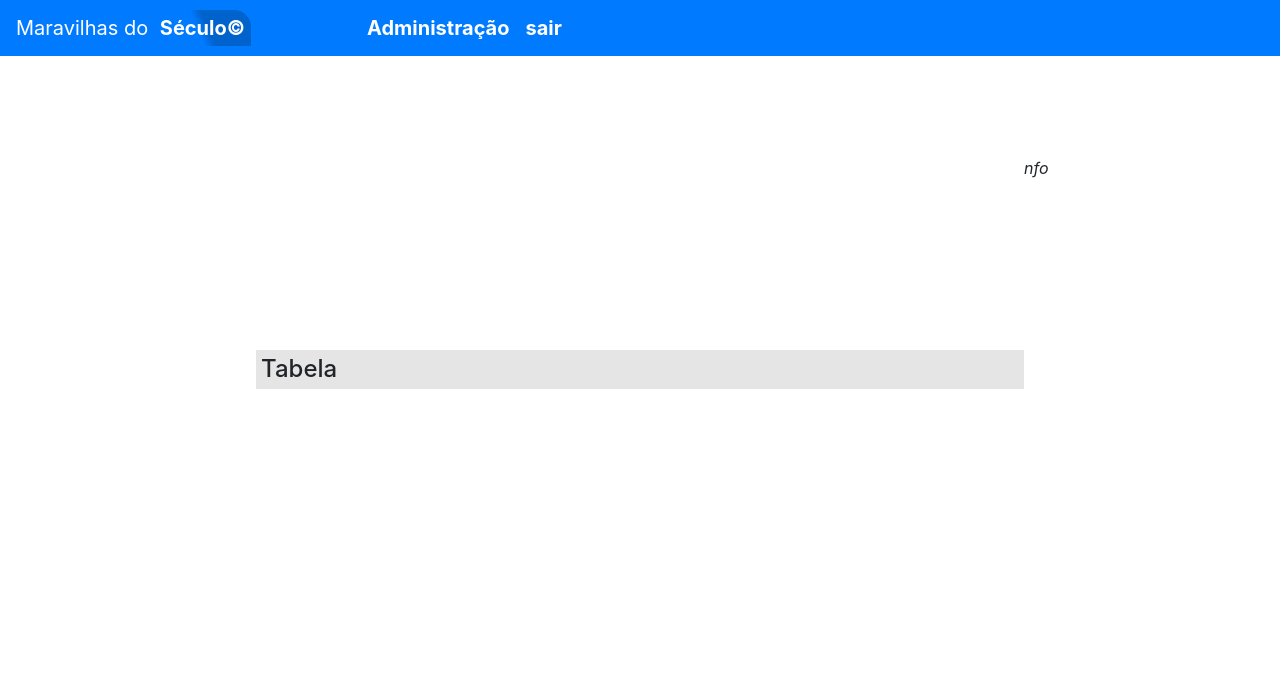
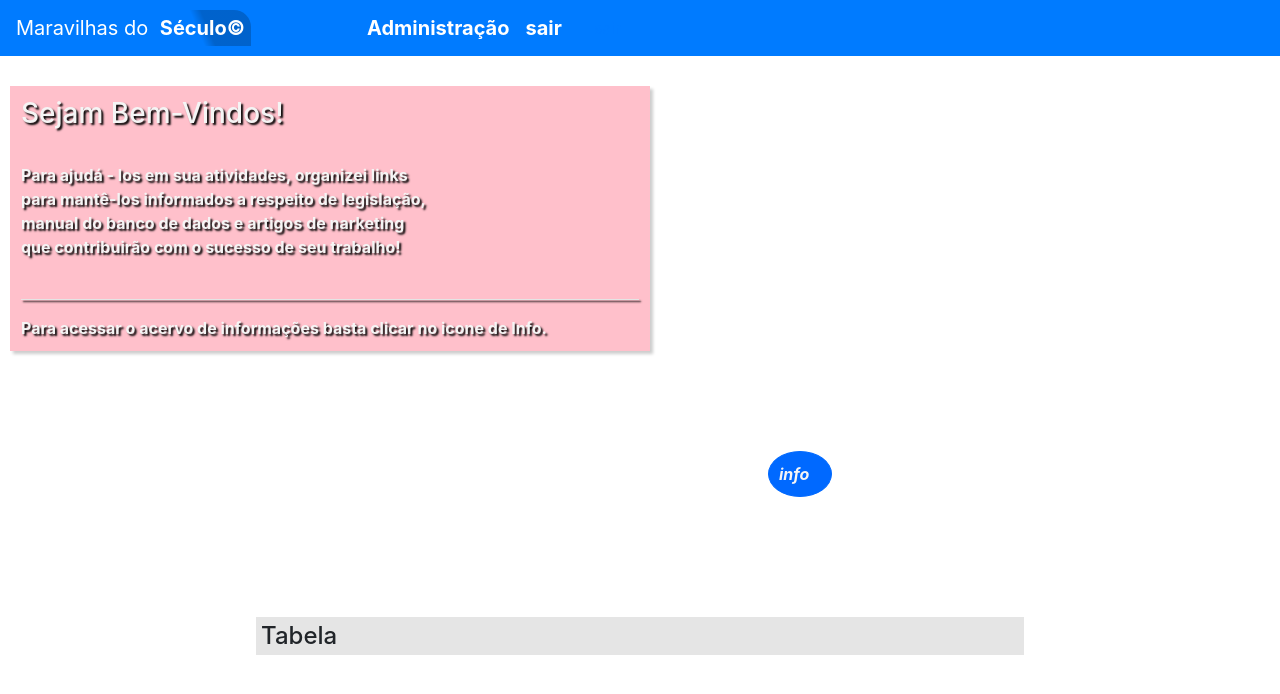
Before and after one commit to LeonardoSousa89/pre-producao, a React (Create React App) app in the folder pre-producao/loja-frontend-bootstrap/maravilhas/loja adm/adm/: page /auth-administration in a window 1280 px wide. Shown: the top 694 px of the page. Built offline with nearby package versions, Linux system fonts and the light colour scheme.

Commit message:
pre-producao-version~1.1.14

```diff
--- a/pre-producao/loja-frontend-bootstrap/maravilhas/loja adm/adm/src/components/auth/auth.css
+++ b/pre-producao/loja-frontend-bootstrap/maravilhas/loja adm/adm/src/components/auth/auth.css
@@ -13,18 +13,84 @@
 .tabela{
     width: 100%;
 }
-.info{
+.boas-vindas{
+    border: pink solid 1px;
+    background-color: pink;
+    color: whitesmoke;
+    padding: 10px;
+
+    margin: 30px 10px;
+
+    max-width: 50%;
+
+    font-weight: bold;
+    text-shadow: 2px 2px 2px black;
+
+    box-shadow: 3px 3px 3px rgba(0,0,0,0.2);
+}
+.boas-vindas hr{
+    background-color: white;
+    font-weight: bold;
+    box-shadow: 2px 2px 2px black;
+}
+.info,.info-list{
     position: sticky;
     top:0;
 
-    margin: 100px  80%;
+    margin: 100px  60%;
 
     display: flex;
     flex-direction: column;
     justify-content: start;
+
+    overflow: hidden;
+
+    cursor: pointer;
+}
+.info{
+    width: 5%;
+    color: whitesmoke;
 }
 .info-list{
+    width: 30%;
+    color: whitesmoke;
+}
+.info-box{
+    border: solid 1px #0069ff;
+    font-weight: bolder;
 
+    background: #0069ff;
+
+    border-radius: 50%;
+
+    padding: 10px;
+
+    width: 100%;
+}
+.info-listed{
+    padding: 10px;
+
+    border: #0069ff solid 1px;
+
+    font-weight: bolder;
+    background:  #0069ff;
+
+    border-top-left-radius: 18px;
+    border-top-right-radius: 18px;
+}
+.listed-links{
+    color: black;
+    background-color: rgba(0,0,0,0.1);
+    width: 100%;
+}
+.link{
+    padding: 5px;
+    transition-property: font-size;
+    transition-duration: 0.5s;
+}
+.link:hover{
+    font-size: 20px;
+    color: red;
 }
 .area-administrativa{
     display: flex;
@@ -33,7 +99,7 @@
     align-items: center;
 }
 .titulo-tabela{
-    margin: 70px 0;
+    margin: 20px 0;
     width: 60%;
     padding: 5px;
     background: rgba(0,0,0,0.1);
@@ -132,6 +198,7 @@
         justify-content: center;
     }
 }
+
 @media(max-width:700px){
     .adm strong{
         display: none;
@@ -142,3 +209,13 @@
         width: 60%;
     }
 }
+@media(max-width:800px){
+    .info,.info-list{
+        margin-left: 20%;
+    }
+    .info{
+        height:50px ;
+        width: 50px;
+    }
+
+}
--- a/pre-producao/loja-frontend-bootstrap/maravilhas/loja adm/adm/src/components/auth/auth.jsx
+++ b/pre-producao/loja-frontend-bootstrap/maravilhas/loja adm/adm/src/components/auth/auth.jsx
@@ -123,16 +123,63 @@ export default class Auth extends Component{
                                     sair
                                     </Nav.Link>
                                 </Navbar>
+
+                                <p className="boas-vindas">
+                                    <h3>Sejam Bem-Vindos!</h3>
+                                    <br/>
+                                    Para ajudá - los em sua atividades,
+                                    organizei links<br/>
+                                    para mantê-los informados a respeito de legislação,<br/>
+                                    manual do banco de dados e artigos de narketing <br/>que contribuirão
+                                    com o sucesso de seu trabalho!
+                                    <br/>
+                                    <br />
+                                    <hr/>
+                                    Para acessar o acervo de informações basta clicar no icone de Info.
+                                    </p>
+
                                 {
                                         this.state.informative === false ?
                                         (
 
                                             <div className="info">
-                                                <i>nfo</i>
+                                                <i  className="info-box"
+                                                    onClick={()=>this.setState({
+                                                        informative:true
+                                                    })}
+                                                >info</i>
                                             </div>
                                         ):(
 
-                                            <p className="info-list">list</p>
+                                            <div className="info-list">
+                                                <i className="info-listed"
+                                                    onClick={()=>this.setState({
+                                                        informative:false
+                                                    })}
+                                                > &lt;
+                                                </i>
+                                                <ul className="listed-links">
+                                                        <ul className="link">
+                                                            <a href="https://www.gov.br/defesa/pt-br/acesso-a-informacao/lei-geral-de-protecao-de-dados-pessoais-lgpd"
+                                                               target="blank">
+                                                                LGPD</a></ul>
+                                                        <ul className="link">
+                                                            <a href="https://firebase.google.com/docs?hl=pt-br"
+                                                               target="blank">
+                                                                Firebase doc
+                                                                </a></ul>
+                                                        <ul className="link">
+                                                            <a href="https://blog.hotmart.com/pt-br/o-que-e-marketing-digital/"
+                                                               target="blank">
+                                                                Marketing Digital
+                                                                </a></ul>
+                                                        <ul className="link">
+                                                            <a href="https://www.udemy.com/home/my-courses/learning/"
+                                                               target="blank">
+                                                                Cursos
+                                                                </a></ul>
+                                                    </ul>
+                                            </div>
 
                                         )
                                 }
@@ -140,6 +187,8 @@ export default class Auth extends Component{
                                 <div className="area-administrativa">
                                     <h4 className="titulo-tabela">Tabela</h4>
                                 </div>
+
+
                         </div>
                 )
             }
```
